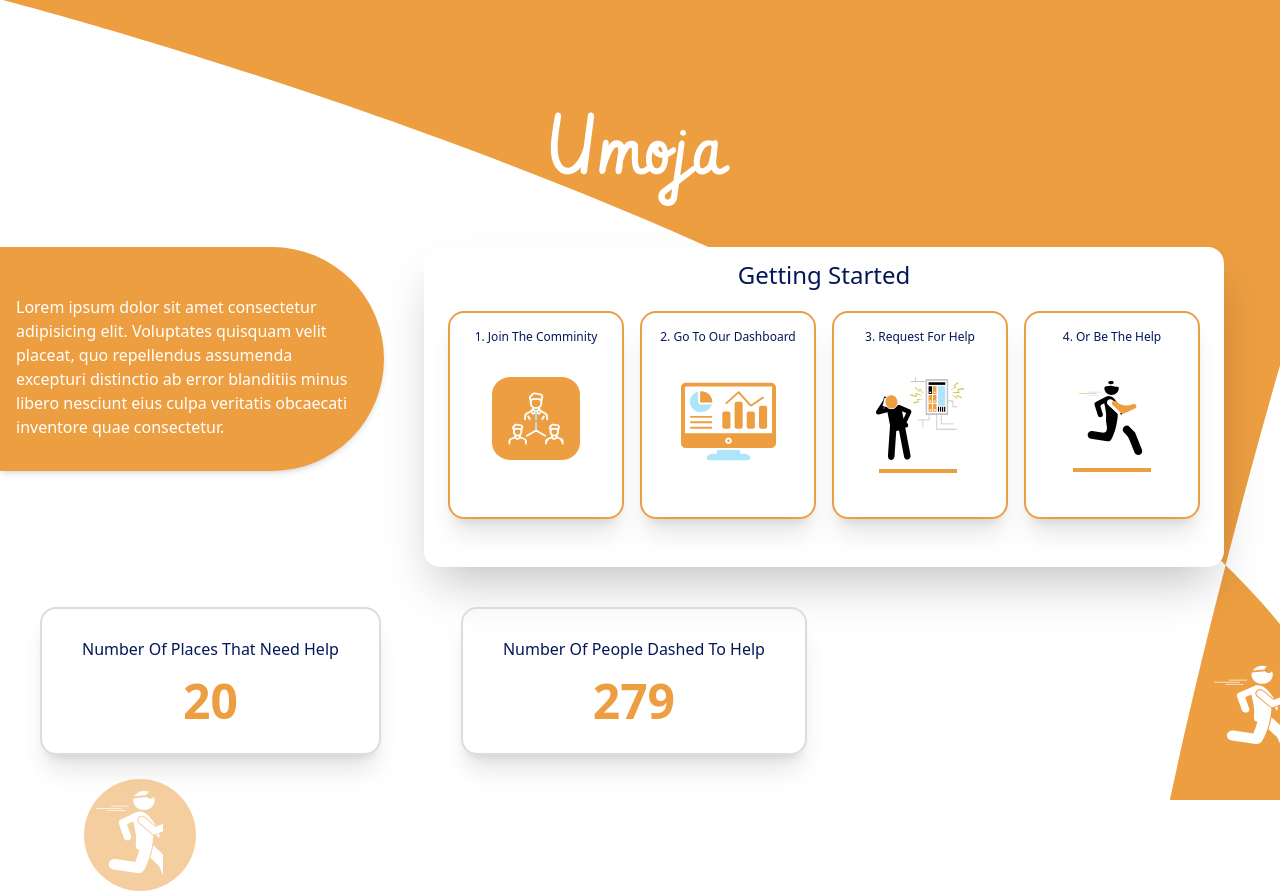
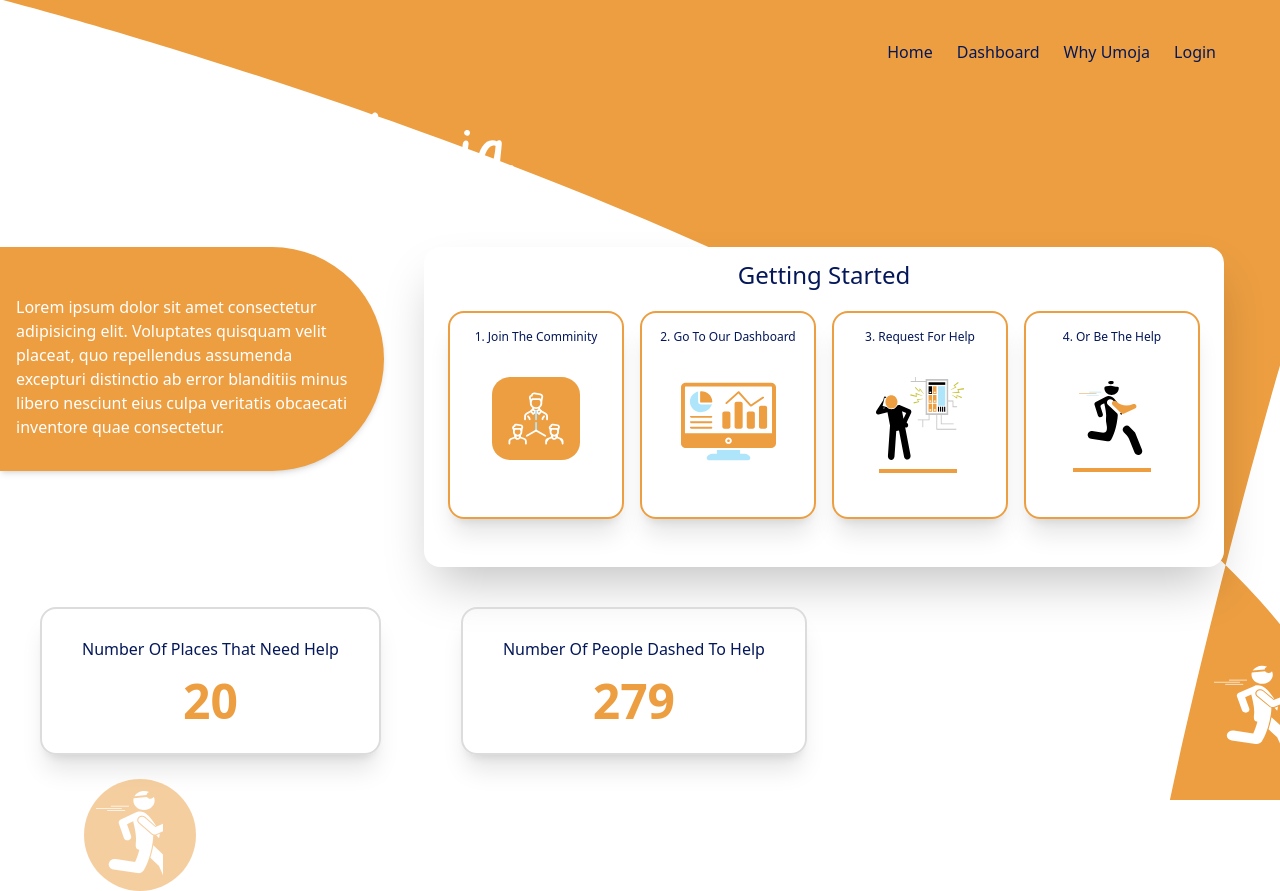
Before and after one commit to JosephRidge/umoja, a Vue app: page /home in a window 1280 px wide. Built offline with nearby package versions, Linux system fonts and the light colour scheme.

Commit message:
topNavigation implementation

```diff
--- a/src/components/HomePage.vue
+++ b/src/components/HomePage.vue
@@ -9,6 +9,7 @@
       duration-1000
     "
   >
+  <div class="right-0"><TopNavigationBar/></div>
     <div class="py-10 flex flex-col items-center w-auto h-auto pt-28">
       <div class="">
         <img
@@ -283,7 +284,11 @@
 </template>
 
 <script>
+import TopNavigationBar from "./TopNavigationBar.vue";
 export default {
+  components:{
+TopNavigationBar
+  },
   data() {
     return {
       numOfPeopleInneed: 20,
--- a/src/components/TopNavigationBar.vue
+++ b/src/components/TopNavigationBar.vue
@@ -1,13 +1,86 @@
 <template>
-
+  <div class="flex flex-row float-right mx-10 mt-10 rounded ">
+    <router-link
+      to="/home"
+      class="
+        text-darkBlue
+        mr-6
+        text-medium
+        hover:transition
+        hover:duration-300
+        hover:text-semibold
+        hover:underline
+        hover:underline-offset-8
+        hover:pb-2
+        hover:text-white
+        hover:text-semibold
+        hover:-translate-y-1
+      "
+      >Home
+    </router-link>
+    <router-link
+      to="/"
+      class="
+        text-darkBlue
+        mr-6
+        text-medium
+        hover:transition
+        hover:duration-300
+        hover:text-semibold
+        hover:underline
+        hover:underline-offset-8
+        hover:pb-2
+        hover:text-white
+        hover:text-semibold
+        hover:-translate-y-1
+      "
+    >
+      Dashboard</router-link
+    >
+    <router-link
+      to="/"
+      class="
+        text-darkBlue
+        mr-6
+        text-medium
+        hover:transition
+        hover:duration-300
+        hover:text-semibold
+        hover:underline
+        hover:underline-offset-8
+        hover:pb-2
+        hover:text-white
+        hover:text-semibold
+        hover:-translate-y-1
+      "
+    >
+      Why Umoja</router-link
+    >
+    <router-link
+      to="/"
+      class="
+        text-darkBlue
+        mr-6
+        text-medium
+        hover:transition
+        hover:duration-300
+        hover:text-semibold
+        hover:underline
+        hover:underline-offset-8
+        hover:pb-2
+        hover:text-white
+        hover:text-semibold
+        hover:-translate-y-1
+      "
+    >
+      Login</router-link
+    >
+  </div>
 </template>
 
 <script>
-export default {
-
-}
+export default {};
 </script>
 
 <style>
-
 </style>
```
